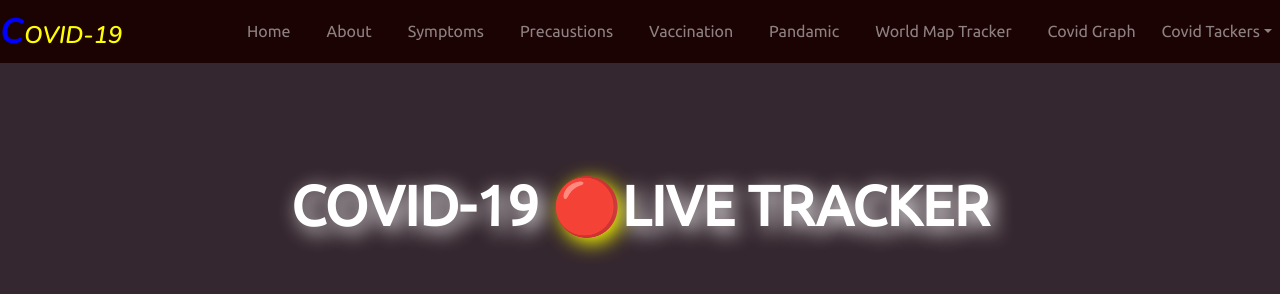
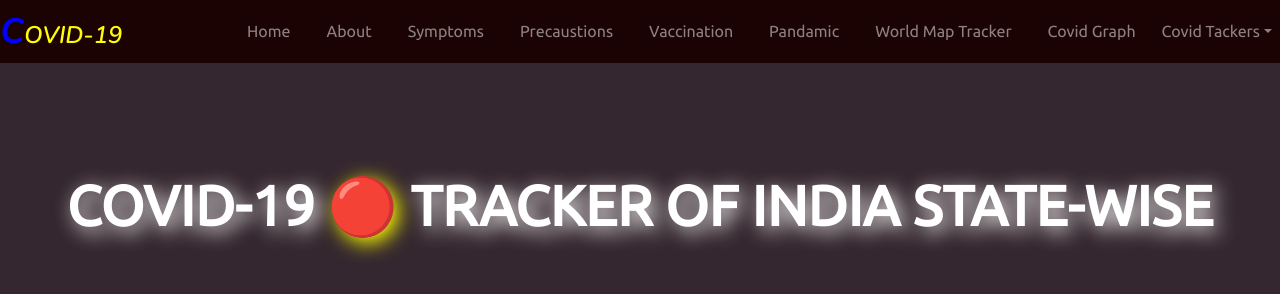
Before and after one commit to SourabhCodeTech/Corona, a React (Create React App) app: page /covid in a window 1280 px wide. Shown: the top 294 px of the page. Built offline with nearby package versions, Linux system fonts and the light colour scheme; no server answers.

Commit message:
Update Covid.js

```diff
--- a/src/Component/Covid.js
+++ b/src/Component/Covid.js
@@ -32,7 +32,7 @@
         <section id="Covid">
             <br />
             <div className="mb-5">
-                <h2 className="text-center">COVID-19 <span className="livesym">🔴</span>LIVE TRACKER</h2>
+               <h2 className="text-center">COVID-19 <span className="livesym">🔴</span> TRACKER OF INDIA STATE-WISE</h2>
             </div>
             <p className="display-4 date">Time : <span id="time"></span></p>
             <br />
```
